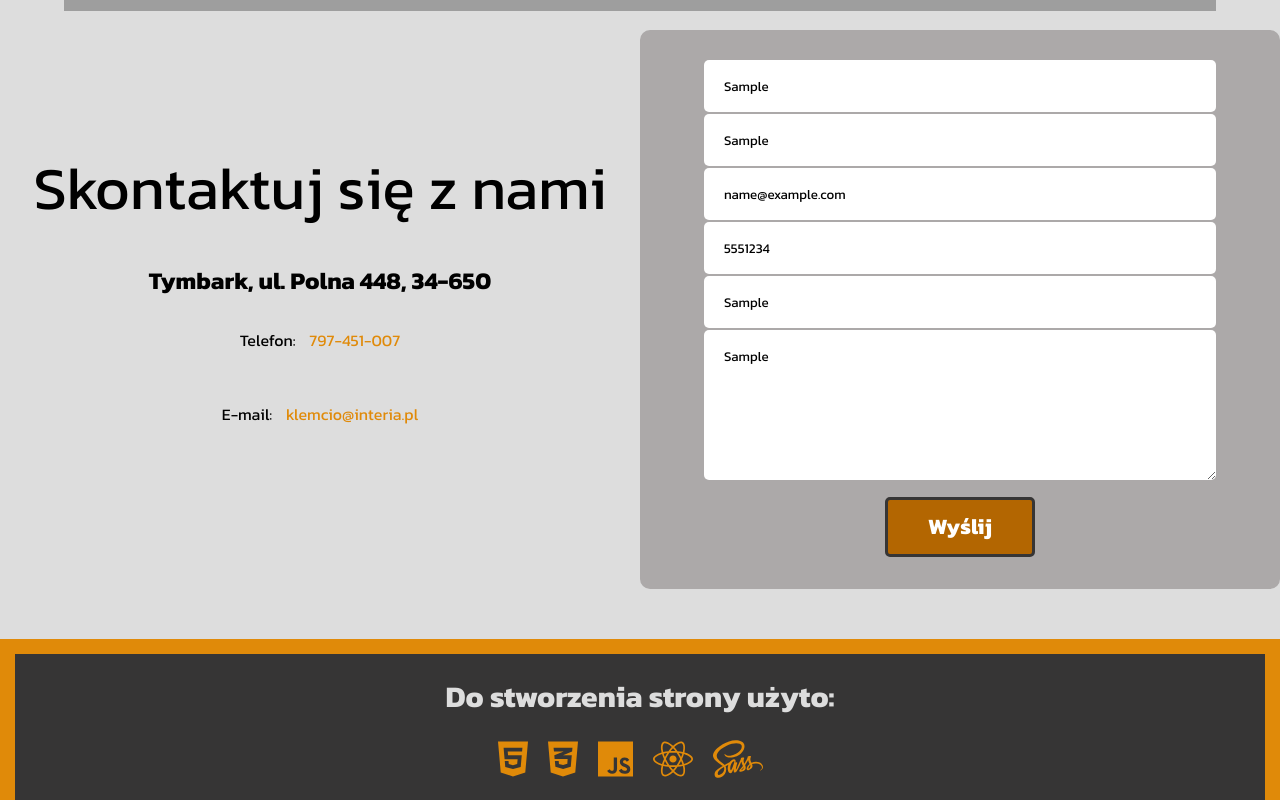
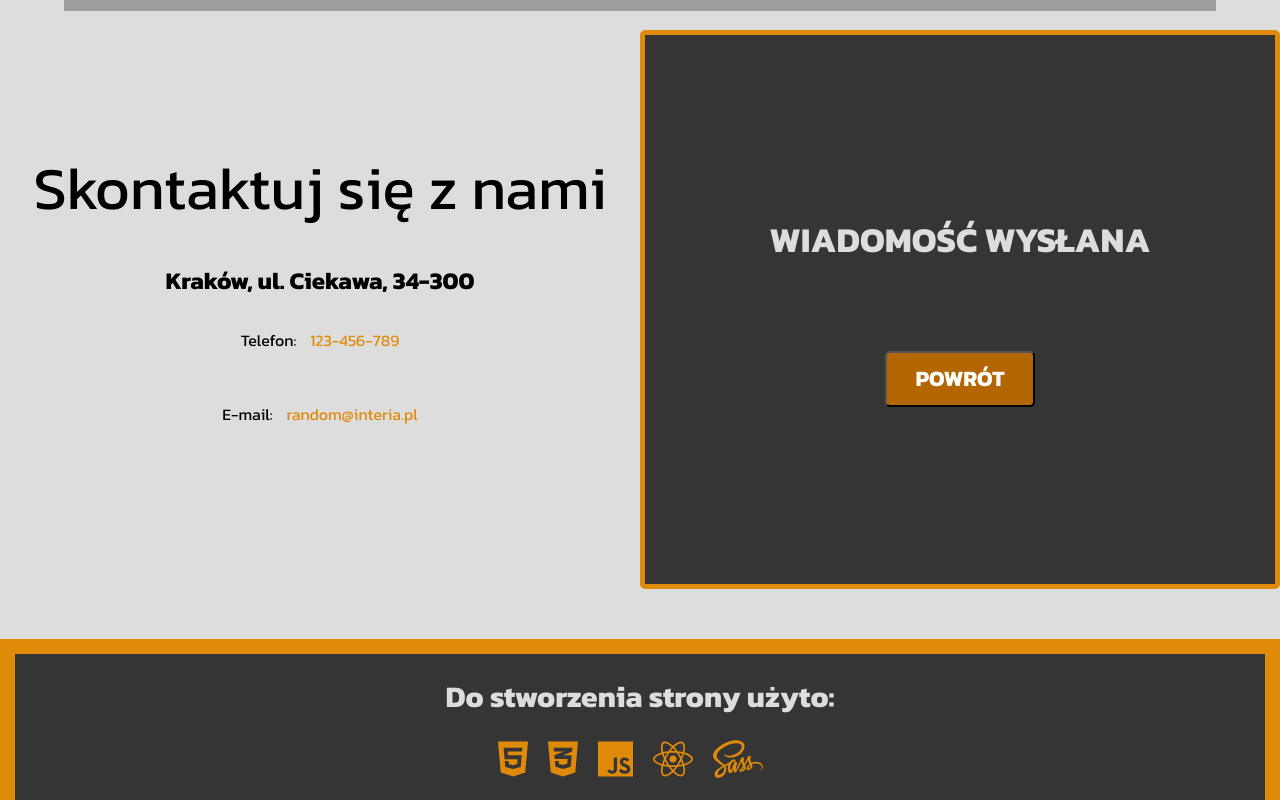
Before and after one commit to Klemciak/autotuning, a React (Create React App) app: page /contact in a window 1280 px wide. Both pictures are taken after typing "Sample", "Sample", "name@example.com", "5551234", "Sample", "Sample" into the empty fields and a click on the input "Wyślij". Shown: the part 739-1539 px from the top of the page. Built offline with nearby package versions, Linux system fonts and the light colour scheme; grey boxes are pictures that could not be loaded.

Commit message:
form upgrade

```diff
--- a/src/pages/ContactPage.js
+++ b/src/pages/ContactPage.js
@@ -1,69 +1,77 @@
 import React, { useState } from "react"
-import validator from "validator"
+
 import "../styles/ContactPage.scss"
 import BackToTopButton from "../components/BackToTopButton"
 const ContactPage = () => {
-  const [nameInputValue, setNameInputValue] = useState("")
-  const [nameInputError, setNameInputError] = useState(false)
+  const [phoneNumber, setPhoneNumber] = useState("")
+  const formatPhoneNumber = (input) => {
+    let formattedNumber = input.replace(/\D/g, "")
+    if (formattedNumber.length > 3) {
+      formattedNumber = formattedNumber.replace(/(\d{3})(\d{3})(\d{0})/, "$1-$2-$3")
+    }
+    setPhoneNumber(formattedNumber)
+  }
+  const [values, setValues] = useState({
+    name: "",
+    surname: "",
+    email: "",
+    text: "",
+  })
+  const [errors, setErrors] = useState({
+    name: "",
+    surname: "",
+    email: "",
+    text: "",
+  })
+  const [formSubmitted, setFormSubmitted] = useState(false)
+  const validateForm = () => {
+    const newErrors = {}
 
-  const [surnameInputValue, setSurnameInputValue] = useState("")
-  const [surnameInputError, setSurnameInputError] = useState(false)
+    if (values.name === "") {
+      newErrors.name = "Podaj swoje imię"
+    } else {
+      newErrors.name = ""
+    }
 
-  const [emailInputValue, setEmailInputValue] = useState("")
-  const [emailInputError, setEmailInputError] = useState(false)
-
-  const [textAreaValue, setTextAreaValue] = useState("")
-  const [textAreaError, setTextAreaError] = useState("")
-
-  const checkValue = (e, setState, setErrorState) => {
-    const value = e.target.value
-    setState(value)
-    if (value.trim() !== "") {
-      setErrorState(false)
+    if (values.surname === "") {
+      newErrors.surname = "Podaj swoje nazwisko"
+    } else {
+      newErrors.surname = ""
+    }
+    if (values.email === "") {
+      newErrors.email = "Podaj swój e-mail"
+    } else {
+      newErrors.email = ""
+    }
+    if (values.text === "") {
+      newErrors.text = "Uzupełnij to pole"
+    } else {
+      newErrors.text = ""
+    }
+    setErrors(newErrors)
+    if (values.name !== "" && values.surname !== "" && values.email !== "" && values.text !== "") {
+      setValues({
+        name: "",
+        surname: "",
+        email: "",
+        text: "",
+      })
+      setPhoneNumber("")
+      document.getElementById("form_box_name").value = ""
+      document.getElementById("form_box_surname").value = ""
+      document.getElementById("form_box_email").value = ""
+      document.getElementById("form_telephone").value = ""
+      document.getElementById("form_title").value = ""
+      document.getElementById("form_text").value = ""
+      setFormSubmitted(true)
+    } else {
+      setFormSubmitted(false)
     }
   }
-
-  const checkForm = (e) => {
+  const handleSubmit = (e) => {
     e.preventDefault()
-    if (nameInputValue.trim() === "") {
-      setNameInputError(true)
-    } else {
-      setNameInputError(false)
+    validateForm()
   }
-
-    if (surnameInputValue.trim() === "") {
-      setSurnameInputError(true)
-    } else {
-      setSurnameInputError(false)
-    }
-
-    if (emailInputValue.trim() === "") {
-      setEmailInputError(true)
-    } else {
-      setEmailInputError(false)
-    }
-    if (!validator.isEmail(emailInputValue)) {
-      setEmailInputError(true)
-    } else {
-      setEmailInputError(false)
-    }
-
-    if (textAreaValue.trim() === "") {
-      setTextAreaError(true)
-      setEmailInputValue("")
-    } else {
-      setTextAreaError(false)
-    }
-    if (
-      nameInputValue.trim() !== "" &&
-      surnameInputValue.trim() !== "" &&
-      emailInputValue.trim() !== "" &&
-      textAreaValue.trim() !== ""
-    ) {
-      alert("By się wysłało :)")
-    }
-  }
-
   return (
     <div className="contact">
       <iframe
@@ -81,63 +89,86 @@ const ContactPage = () => {
       <div className="infoAndForm_wrap">
         <div className="contact_info">
           <h1 className="contact_info_title">Skontaktuj się z nami</h1>
-          <h2 className="contact_info_adress">Tymbark, ul. Polna 448, 34-650</h2>
+          <h2 className="contact_info_adress">Kraków, ul. Ciekawa, 34-300</h2>
           <p className="contact_info_telephone">
             Telefon:{" "}
             <a href="tel:+48123456789" className="contact_info_telephone_number">
-              797-451-007
+              123-456-789
             </a>
           </p>
           <p className="contact_info_email">
             E-mail:{" "}
-            <a href="mailto:klemcio@interia.pl" className="contact_info_email_text">
-              klemcio@interia.pl
+            <a href="mailto:random@interia.pl" className="contact_info_email_text">
+              random@interia.pl
             </a>
           </p>
         </div>
 
         <div className="form_wrap">
-          <form className="form" id="form" onSubmit={checkForm} noValidate>
+          <form className="form" id="form" onSubmit={handleSubmit}>
+            <div className="form_box">
               <input
                 type="text"
-              placeholder={nameInputError ? "*Imię - To pole jest wymagane" : "*Imię"}
-              required
-              className={`form_name ${nameInputError ? "error" : ""}`}
-              id="form_name"
-              value={nameInputValue}
-              onChange={(e) => checkValue(e, setNameInputValue, setNameInputError)}
+                placeholder="*Imię"
+                className={`form_box_name ${errors.name ? "error" : ""}`}
+                id="form_box_name"
+                onChange={(e) => setValues({ ...values, name: e.target.value })}
               />
+              <span className="name_error">{errors.name}</span>
+            </div>
+            <div className="form_box">
               <input
                 type="text"
-              placeholder={surnameInputError ? "*Nazwisko - To pole jest wymagane" : "*Nazwisko"}
-              required
-              className={`form_surname ${surnameInputError ? "error" : ""}`}
-              id="form_surname"
-              value={surnameInputValue}
-              onChange={(e) => checkValue(e, setSurnameInputValue, setSurnameInputError)}
+                placeholder="*Nazwisko"
+                className={`form_box_surname ${errors.surname ? "error" : ""}`}
+                id="form_box_surname"
+                onChange={(e) => setValues({ ...values, surname: e.target.value })}
               />
+              <span className="surname_error">{errors.surname}</span>
+            </div>
+            <div className="form_box">
               <input
                 type="email"
-              placeholder={emailInputError ? "*E-mail - To pole jest wymagane" : "*E-mail"}
-              required
-              className={`form_name_email ${emailInputError ? "error" : ""}`}
-              id="form_name_email"
-              value={emailInputValue}
-              onChange={(e) => checkValue(e, setEmailInputValue, setEmailInputError)}
+                placeholder="*E-mail"
+                className={`form_box_email ${errors.email ? "error" : ""}`}
+                id="form_box_email"
+                onChange={(e) => setValues({ ...values, email: e.target.value })}
               />
-            <input type="tel" placeholder="Telefon" className="form_name_telephone" id="form_name_telephone" />
-            <input type="text" placeholder="Tytuł" className="form_name_title" id="form_name_title" />
+              <span className="email_error">{errors.email} </span>
+            </div>
+            <div className="form_box">
+              <input
+                type="tel"
+                placeholder="Telefon"
+                className="form_telephone"
+                id="form_telephone"
+                maxLength="15"
+                value={phoneNumber}
+                onChange={(e) => formatPhoneNumber(e.target.value)}
+              />
+            </div>
+            <div className="form_box">
+              <input type="text" placeholder="Tytuł" className="form_title" id="form_title" />
+            </div>
+            <div className="form_box">
               <textarea
                 type="textarea"
-              placeholder={textAreaError ? "*Twoja wiadomość - To pole jest wymagane" : "*Twoja wiadomość"}
-              className={`form_name_text ${textAreaError ? "error" : ""}`}
-              id="form_name_text"
-              required
-              value={textAreaValue}
-              onChange={(e) => checkValue(e, setTextAreaValue, setTextAreaError)}
+                placeholder="*Twoja wiadomość"
+                className={`form_text ${errors.text ? "error" : ""}`}
+                id="form_text"
+                onChange={(e) => setValues({ ...values, text: e.target.value })}
               />
-            <input type="submit" value="Wyślij" className="form_name_btn" id="form_name_btn" />
+              <span className="textarea_error">{errors.text}</span>
+            </div>
+
+            <input type="submit" value="Wyślij" className="form_btn" id="form_btn" />
           </form>
+          <div className={`form_send ${formSubmitted ? "show" : ""}`}>
+            <span className="form_send_text">Wiadomość wysłana</span>
+            <button className="form_send_back" onClick={() => setFormSubmitted(false)}>
+              Powrót
+            </button>
+          </div>
         </div>
       </div>
       <BackToTopButton />
--- a/src/styles/ContactPage.scss
+++ b/src/styles/ContactPage.scss
@@ -38,10 +38,14 @@
   background-color: #aca9a9;
   padding: 30px 0;
   border-radius: 10px;
+  position: relative;
 }
 
 .form {
   width: 80%;
+  .form_box {
+    width: 100%;
+    position: relative;
     & input,
     & textarea {
       width: 100%;
@@ -59,20 +63,31 @@
         font-size: 15px;
         line-height: 15px;
       }
-    &.error {
-      border: 2px solid red;
-      background-color: #ffc5c5;
-      &::placeholder {
-        color: black;
+    }
+    & textarea {
+      min-height: 150px;
+      max-height: 450px;
+      min-width: 95%;
+      max-width: 110%;
+      margin-bottom: 0px;
+    }
+    & span {
+      position: absolute;
+      bottom: 1%;
+      right: 5%;
+      color: red;
+      font-size: 15px;
+      text-transform: uppercase;
+      font-weight: 100;
+    }
+    .error {
+      border: 1px solid red;
     }
   }
-  }
-  & textarea {
-    height: 150px;
-  }
-  & .form_name_btn {
+  & .form_btn {
     width: 150px;
     font-size: 22px;
+    padding: 15px 0;
     line-height: 22px;
     color: $text-color;
     font-weight: bold;
@@ -87,7 +102,48 @@
     }
   }
 }
-
+.form_send {
+  &.show {
+    display: flex;
+  }
+  position: absolute;
+  display: flex;
+  align-items: center;
+  justify-content: center;
+  flex-direction: column;
+  text-align: center;
+  width: 100%;
+  height: 100%;
+  background-color: $darkGrey-color;
+  border-radius: 5px;
+  border: 5px solid $main-color;
+  display: none;
+  &_text {
+    color: $lightGrey-color;
+    text-transform: uppercase;
+    font-weight: bold;
+    font-size: 35px;
+    margin-bottom: 70px;
+  }
+  &_back {
+    width: 150px;
+    font-size: 22px;
+    padding: 15px 0;
+    line-height: 22px;
+    text-transform: uppercase;
+    font-family: $main-fontFamily;
+    color: $text-color;
+    font-weight: bold;
+    background-color: rgb(179, 102, 1);
+    border-radius: 5px;
+    margin-top: 15px;
+    transition: 0.3s;
+    cursor: pointer;
+    &:hover {
+      background-color: #363535;
+    }
+  }
+}
 .contact_info {
   .contact_info_title {
     font-size: 60px;
```
Lines whose indentation alone changed are shown as unchanged.
